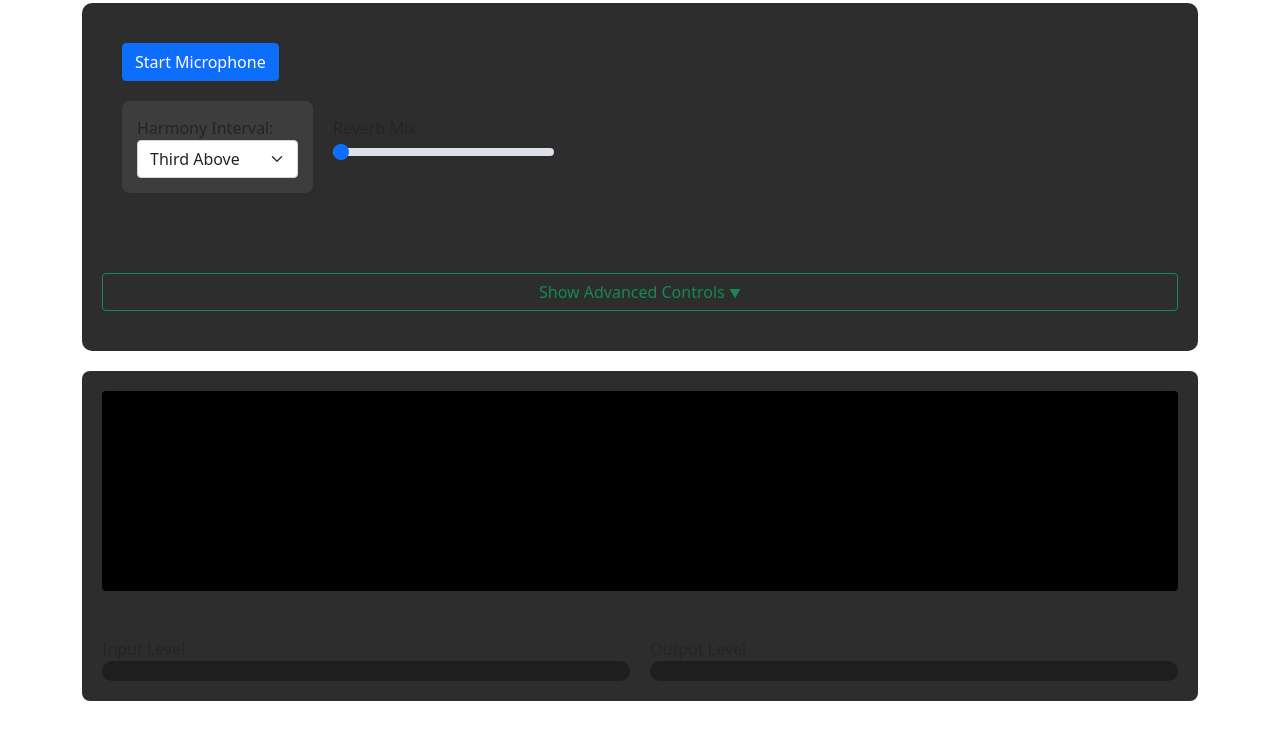
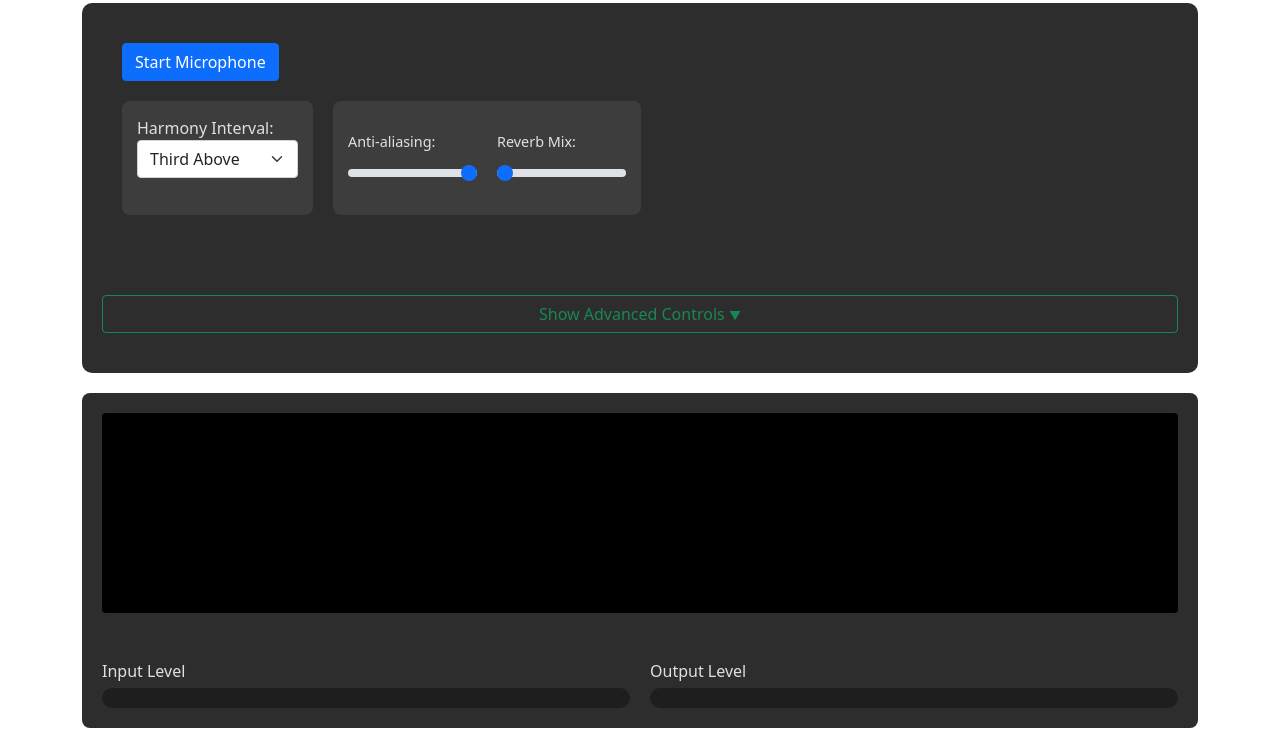
Before and after one commit to tmad4000/VocalHarmony, a plain HTML site: page index.html in a window 1280 px wide. Shown: the part 73-821 px from the top of the page. Before the commit the page ends 800 px from the top, so only its background shows below. Drawn offline with nearby package versions, Linux system fonts and the light colour scheme; a script that the page names is missing.

Commit message:
Agent query: Can you see the reverb and anti-aliasing controls clearly in the basic section now? Is the text readable against the dark background?
Improve UI styling and add anti-aliasing control.

Screenshot: https://storage.googleapis.com/screenshot-production-us-central1/08892f1a-1de4-44a2-946e-23812d37f710/029c548a-450c-445d-a3a6-291d029c66b5.jpg

```diff
--- a/css/styles.css
+++ b/css/styles.css
@@ -17,7 +17,7 @@ h1 {
 }
 
 h3 {
-    color: #4CAF50;
+    color: #e0e0e0; /* Updated color for better contrast */
     font-size: 1.2em;
     margin: 15px 0;
 }
@@ -36,10 +36,15 @@ h3 {
     flex-wrap: wrap;
 }
 
-.harmony-controls, .pitch-controls {
+.harmony-controls, .effect-controls {
     background-color: #3d3d3d;
     padding: 15px;
     border-radius: 8px;
+}
+
+.effect-controls {
+    display: flex;
+    gap: 20px;
 }
 
 .processing-controls {
@@ -116,6 +121,15 @@ h3 {
 
 .control-group {
     margin: 15px 0;
+    display: flex;
+    flex-direction: column;
+    gap: 8px;
+}
+
+.control-group label {
+    color: #e0e0e0;
+    font-size: 0.9em;
+    font-weight: 500;
 }
 
 /* Meters and Visualization */
@@ -171,11 +185,20 @@ h3 {
 /* Form Controls Styling */
 .form-select {
     background-color: #2d2d2d;
+    color: #e0e0e0;
+    border: 1px solid #4CAF50;
+    min-width: 150px;
+}
+
+.form-select:focus {
+    background-color: #2d2d2d;
     color: #ffffff;
-    border: 1px solid #4CAF50;
+    border-color: #45a049;
+    box-shadow: 0 0 0 0.2rem rgba(76, 175, 80, 0.25);
 }
 
 .form-range {
+    width: 200px;
     accent-color: #4CAF50;
 }
 
@@ -248,3 +271,13 @@ h3 {
     border-radius: 8px;
     margin-bottom: 20px;
 }
+
+/* Ensure all text has good contrast */
+label, h3, h4 {
+    color: #e0e0e0;
+}
+
+.meter label {
+    color: #e0e0e0;
+    margin-bottom: 5px;
+}
--- a/index.html
+++ b/index.html
@@ -30,6 +30,10 @@
                     </div>
 
                     <div class="effect-controls">
+                        <div class="control-group">
+                            <label for="antiAliasControl">Anti-aliasing:</label>
+                            <input type="range" id="antiAliasControl" min="0" max="100" value="100" class="form-range">
+                        </div>
                         <div class="control-group">
                             <label for="reverbControl">Reverb Mix:</label>
                             <input type="range" id="reverbControl" min="0" max="100" value="0" class="form-range">
```
